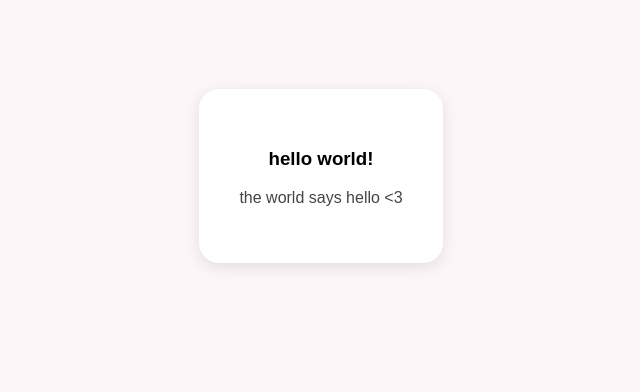
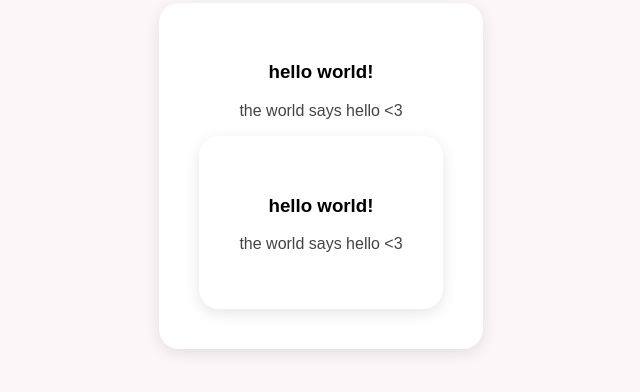
Before and after one commit to linabayou/my-creations, a plain HTML site: page index.html in a window 1280 px wide. Shown: the part 224-616 px from the top of the page, without its empty margins (319-959 px from the left). Drawn offline with Linux system fonts and the light colour scheme.

Commit message:
Update index.html

```diff
--- a/index.html
+++ b/index.html
@@ -8,6 +8,9 @@
   <div class="box">
   <h3>hello world! </h3>
   <p> the world says hello <3 </p>
+    <div class="box">
+  <h3>hello world! </h3>
+  <p> the world says hello <3 </p>
   </div>
 </body>
 </html>
```
